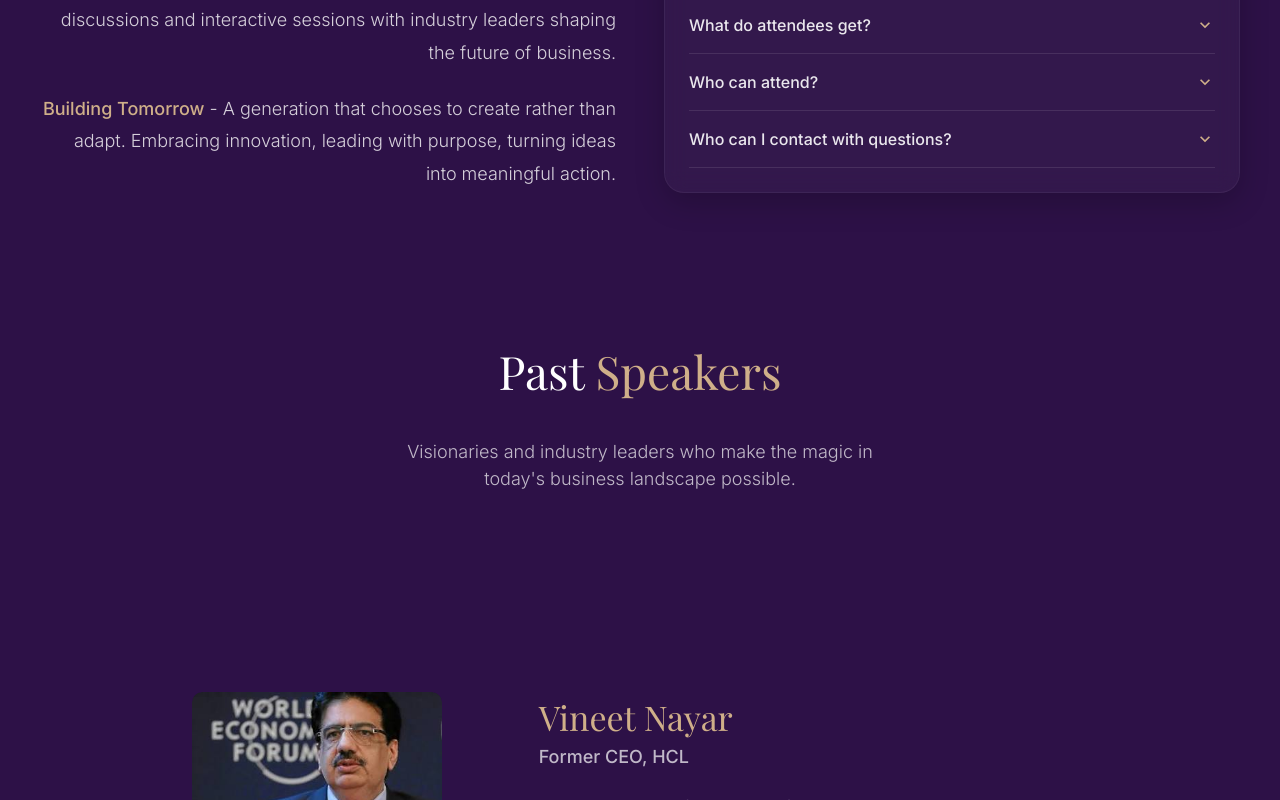
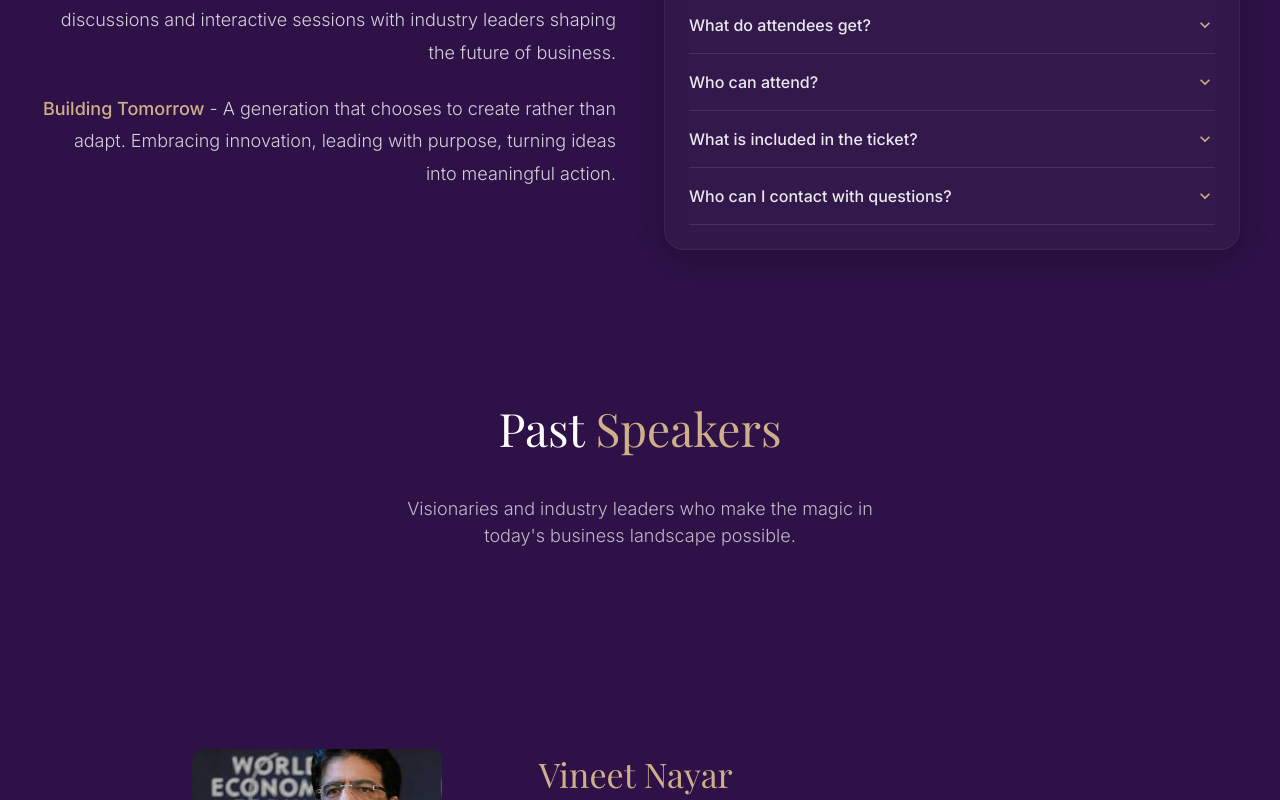
Before and after one commit to Anonymous-Ekansh/bcon-website, a Next.js app: page / in a window 1280 px wide. Shown: the part 1360-2160 px from the top of the page. Built offline with nearby package versions, Linux system fonts and the light colour scheme; a web font is replaced by a local one.

Commit message:
Added Faq

```diff
--- a/src/components/index/faq-section.tsx
+++ b/src/components/index/faq-section.tsx
@@ -27,6 +27,10 @@ const faqData = [
   {
     question: "Who can attend?",
     answer: "Open to ALL.",
+  },
+  {
+    question: "What is included in the ticket?",
+    answer: "Your ticket includes access to all speaker talks, lunch, and the evening comedy night.",
   },
   {
     question: "Who can I contact with questions?",
```
